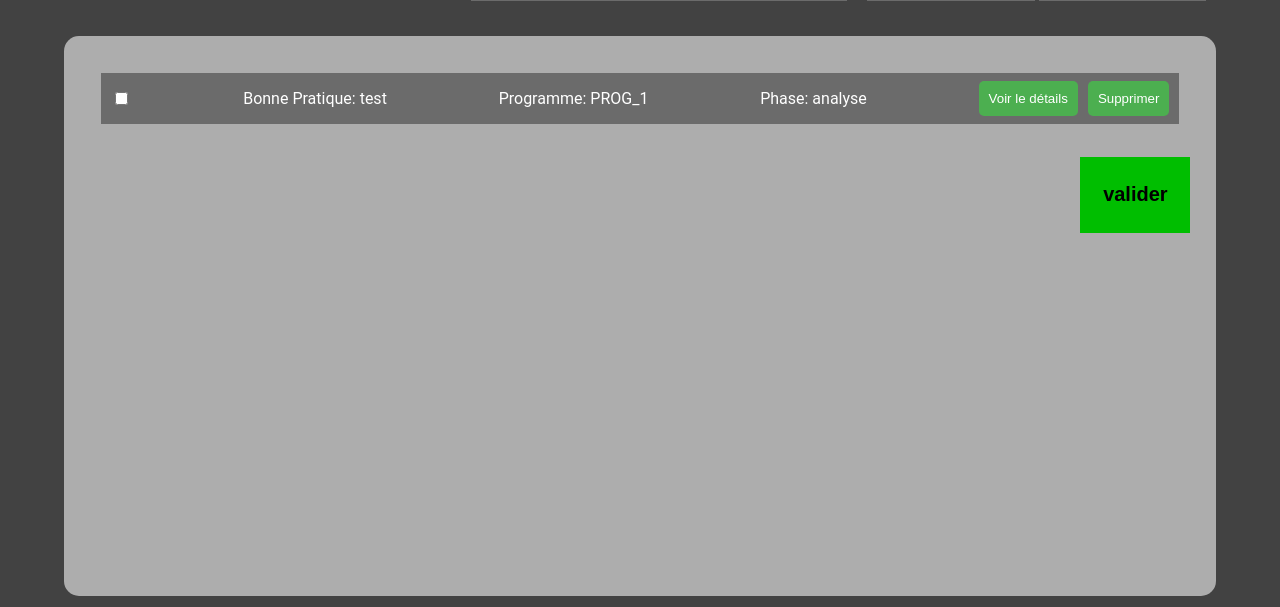
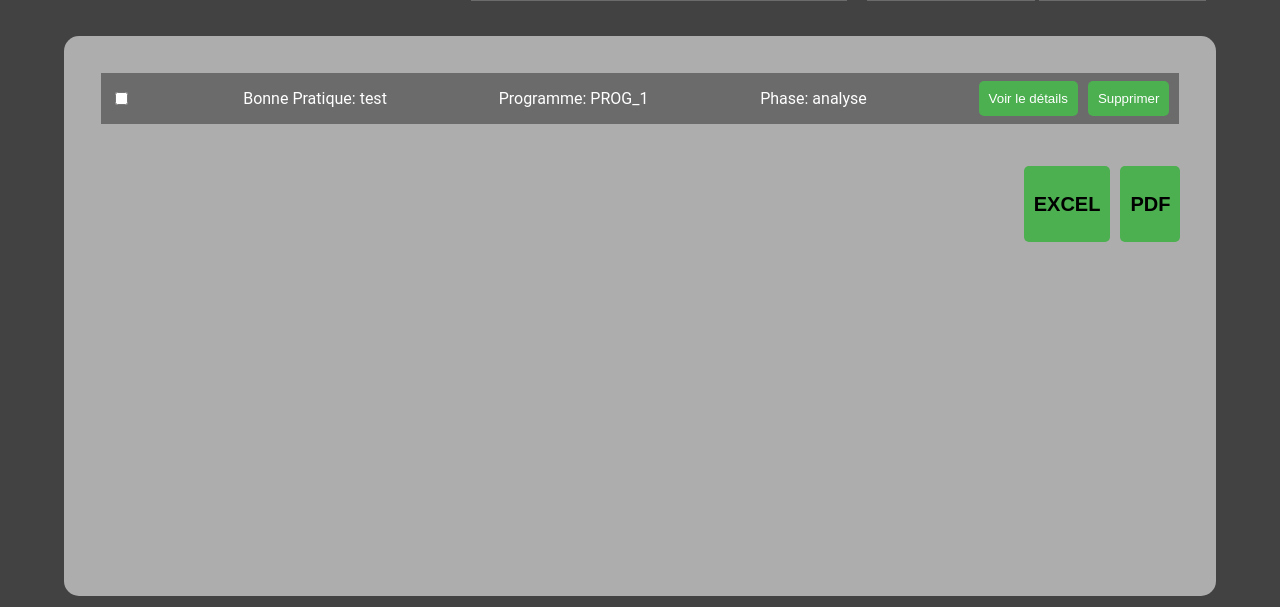
Before and after one commit to Ohpapy/sae-15, a PHP site: page /utilisateur/utilisateur.php in a window 1280 px wide. Shown: the part 193-800 px from the top of the page. Run offline with PHP 8.4, Linux system fonts and the light colour scheme; data comes from the database, SQL or seed files in the repository; data that the repository does not hold is empty.

Commit message:
bouton valider export et pdf

```diff
--- a/css/utilistateur.css
+++ b/css/utilistateur.css
@@ -277,23 +277,20 @@ h1 {
 /* Styles for valider section */
 .valider {
     display: flex;
-    justify-content: flex-end;
+    padding: 10px;
+    flex-direction: row-reverse; /* Espacement entre les boutons et le bord du conteneur */
 }
 
-/* Styles for button-valider */
-.button-valider {
-    margin-bottom: 0%;
-    background-color: #00be00;
+.button-pdf,
+.button-excel {
+    padding: 10px;
+    border: none;
+    border-radius: 5px;
     color: rgb(0, 0, 0);
-    text-align: right;
-    text-decoration: none;
-    text-align: center;
-    height: 100%;
-    padding: 10px;
-    width: 10%;
-    box-sizing: border-box;
+    cursor: pointer;
+    margin-left: 10px;
+    background-color: #4CAF50;
 }
-
 /* Styles for button-filtre */
 .button-filtre {
     background-color: #6b6b6b;
--- a/utilisateur/utilisateur.php
+++ b/utilisateur/utilisateur.php
@@ -224,7 +224,8 @@
         </div>
         <!-- Button for validation -->
         <div class="valider">
-            <button class="button-valider"><H2>valider</H2></button>
+            <button class="button-pdf"><H2>PDF</H2></button>
+            <button class="button-excel"><H2>EXCEL</H2></button>
 
         </div>
     </div>
```
